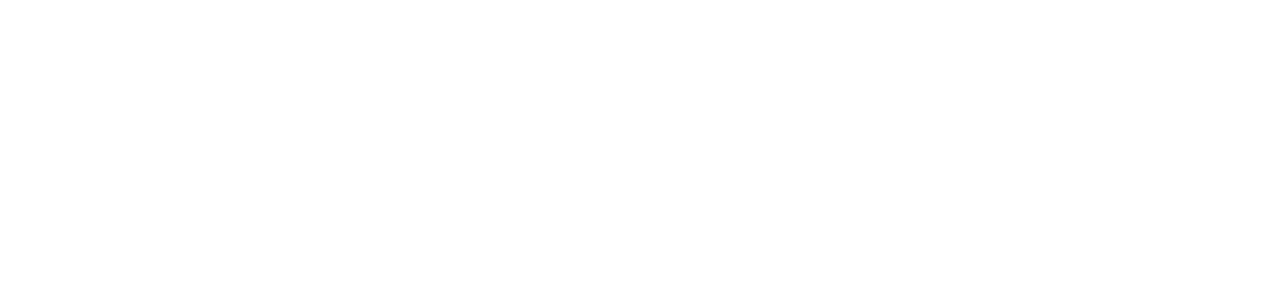
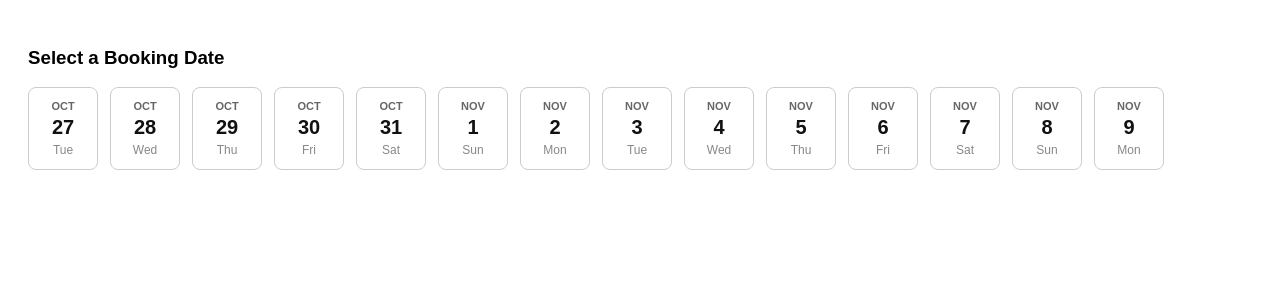
Before and after one commit to Fergany1/Appointment-Booking-Widget, a React (Vite) app: page / in a window 1280 px wide. Shown: the top 300 px of the page. Built offline with nearby package versions, Linux system fonts and the light colour scheme.

Commit message:
create: components

```diff
--- a/src/App.jsx
+++ b/src/App.jsx
@@ -1,10 +1,11 @@
-import './App.css'
+import './App.css';
+import BookingDateList from './components/DateSelect';
 
 function App() {
 
   return (
     <>
-
+      <BookingDateList />
     </>
   )
 }
--- a/src/components/DateSelect.jsx
+++ b/src/components/DateSelect.jsx
@@ -0,0 +1,80 @@
+import React, { useState, useMemo } from 'react';
+
+export default function BookingDateList() {
+  const [selectedDate, setSelectedDate] = useState(null);
+
+  // Generate the next 14 bookable days dynamically
+  const bookingDays = useMemo(() => {
+    const daysArray = [];
+    const today = new Date();
+
+    for (let i = 0; i < 14; i++) {
+      const nextDate = new Date(today);
+      nextDate.setDate(today.getDate() + i);
+
+      // Extract parts using native internationalization API
+      daysArray.push({
+        id: nextDate.toISOString().split('T')[0], // Use YYYY-MM-DD as a stable unique key
+        dateObject: nextDate,
+        dayNumeric: nextDate.getDate(), // e.g., 26
+        dayText: nextDate.toLocaleDateString('en-US', { weekday: 'short' }), // e.g., "Mon"
+        monthText: nextDate.toLocaleDateString('en-US', { month: 'short' }), // e.g., "Oct"
+      });
+    }
+    return daysArray;
+  }, []);
+
+  return (
+    <div style={{ padding: '20px', fontFamily: 'sans-serif' }}>
+      <h3>Select a Booking Date</h3>
+
+      {/* Horizontal scrolling list container */}
+      <div style={{ display: 'flex', gap: '12px', overflowX: 'auto', paddingBottom: '10px' }}>
+        {bookingDays.map((day) => {
+          const isSelected = selectedDate === day.id;
+
+          return (
+            <button
+              key={day.id}
+              onClick={() => setSelectedDate(day.id)}
+              style={{
+                display: 'flex',
+                flexDirection: 'column',
+                alignItems: 'center',
+                justifyContent: 'center',
+                minWidth: '70px',
+                padding: '12px 8px',
+                borderRadius: '8px',
+                border: isSelected ? '2px solid #0070f3' : '1px solid #ccc',
+                backgroundColor: isSelected ? '#e6f0ff' : '#fff',
+                cursor: 'pointer',
+                transition: 'all 0.2s ease',
+              }}
+            >
+              {/* Month Text (e.g., OCT) */}
+              <span style={{ fontSize: '11px', fontWeight: 'bold', textTransform: 'uppercase', color: '#666' }}>
+                {day.monthText}
+              </span>
+
+              {/* Day Numeric (e.g., 26) */}
+              <span style={{ fontSize: '20px', fontWeight: 'bold', margin: '4px 0', color: '#111' }}>
+                {day.dayNumeric}
+              </span>
+
+              {/* Day Text (e.g., Mon) */}
+              <span style={{ fontSize: '12px', color: '#888' }}>
+                {day.dayText}
+              </span>
+            </button>
+          );
+        })}
+      </div>
+
+      {selectedDate && (
+        <p style={{ marginTop: '15px', color: '#333' }}>
+          Selected Booking Slot: <strong>{selectedDate}</strong>
+        </p>
+      )}
+    </div>
+  );
+}
```
